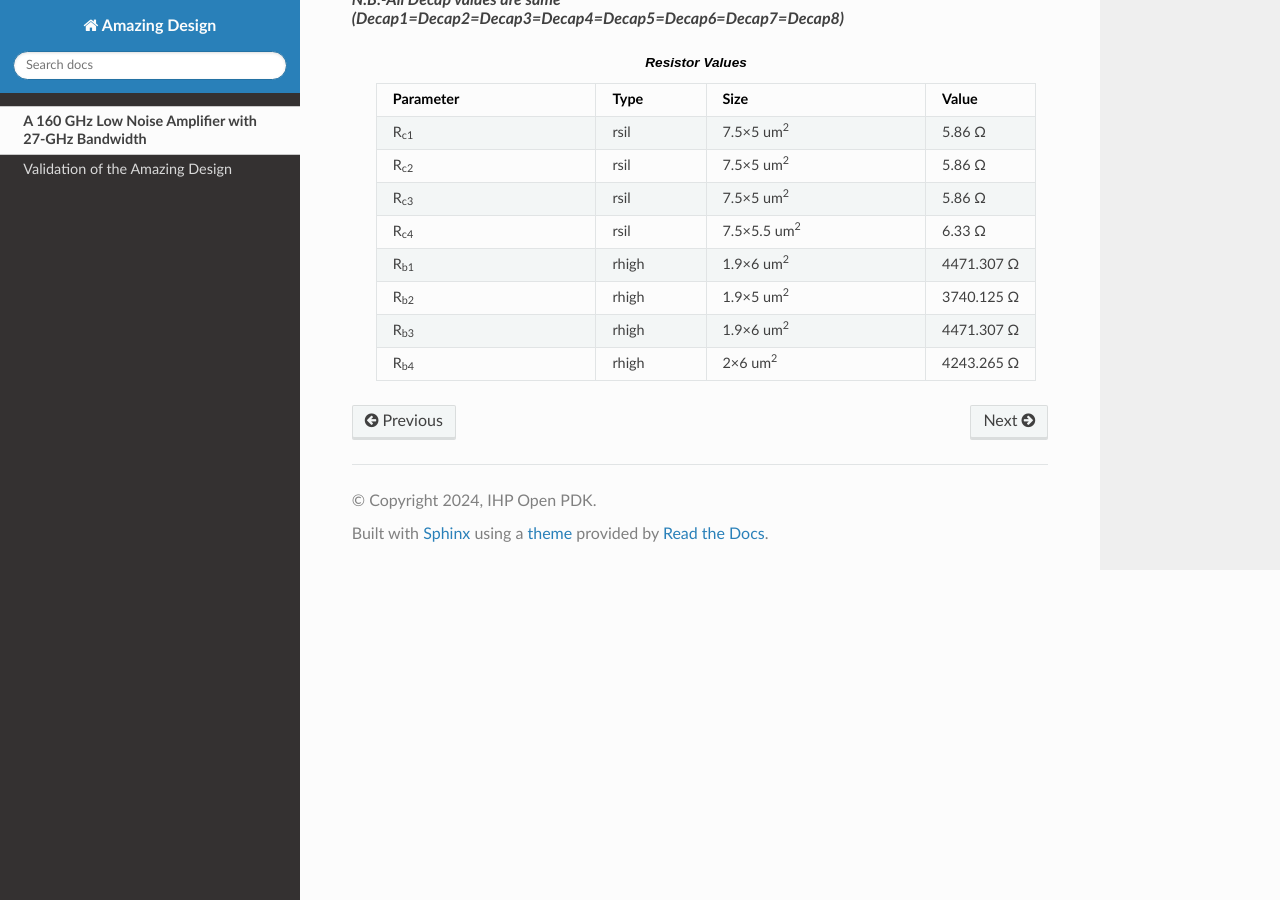
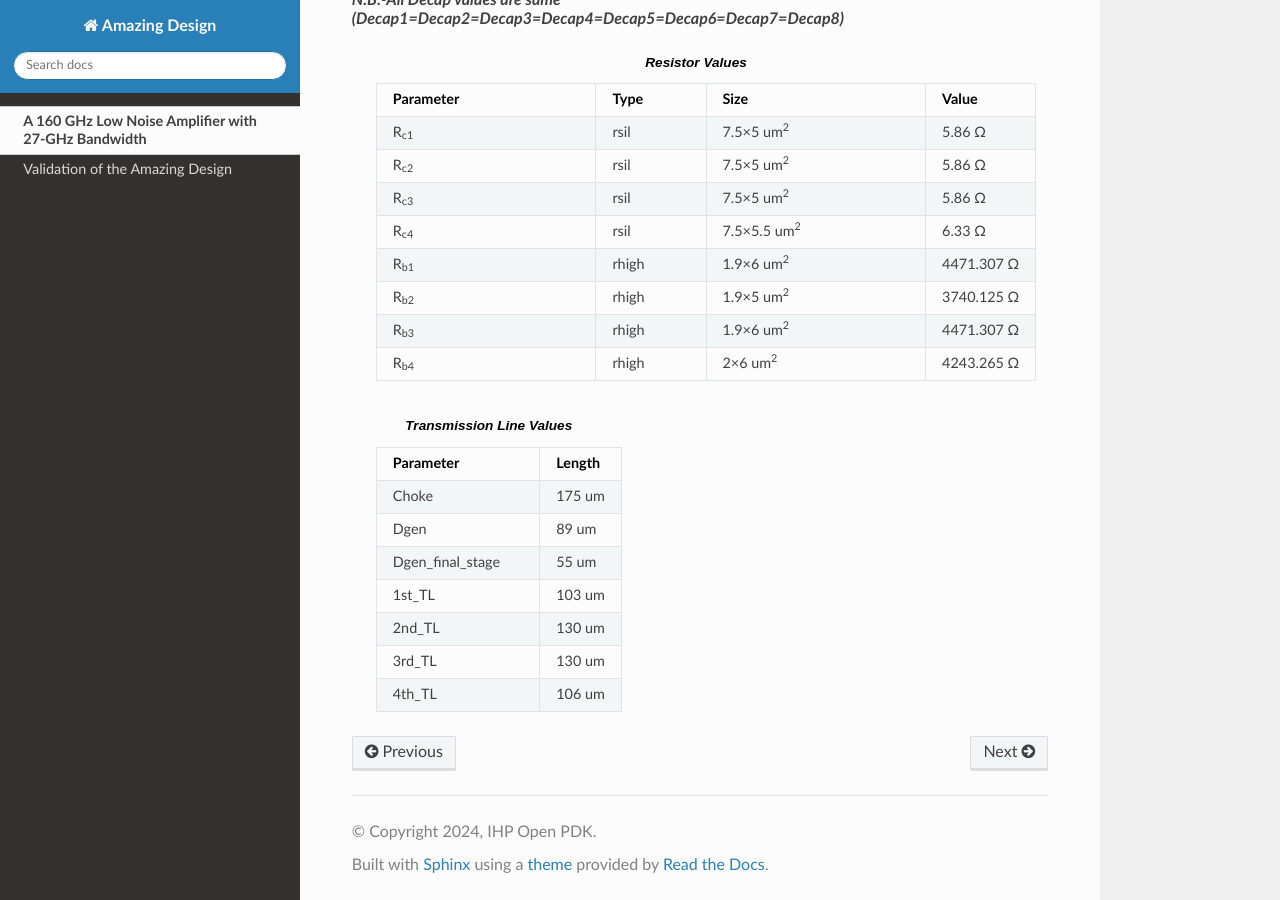
Before and after one commit to IHP-GmbH/TO_Apr2025, a Sphinx documentation site: the page built from 160GHz_LNA/doc/source/specification.rst, in a window 1280 px wide and 900 px high, scrolled down 1539 px. Built offline with Sphinx 7.4.7 and the Read the Docs theme 3.1.0, drawn with Linux system fonts in a browser that asks for light colours; pages that are not in the unit, such as notebooks, are missing from menus.

Commit message:
RST change1
Signed-off-by: Atif07Ali <atifali@iut-dhaka.edu>

```diff
--- a/160GHz_LNA/doc/source/specification.rst
+++ b/160GHz_LNA/doc/source/specification.rst
@@ -137,3 +137,24 @@ A 160 GHz Low Noise Amplifier with 27-GHz Bandwidth
      - rhigh
      - 2×6 um\ :sup:`2`
      - 4243.265 Ω
+
+  .. list-table:: **Transmission Line Values**
+   :widths: 200 100
+   :header-rows: 1
+
+   * - Parameter
+     - Length
+   * - Choke
+     - 175 um
+   * - Dgen
+     - 89 um
+   * - Dgen_final_stage
+     - 55 um
+   * - 1st_TL
+     - 103 um
+   * - 2nd_TL
+     - 130 um
+   * - 3rd_TL
+     - 130 um
+   * - 4th_TL
+     - 106 um
```
